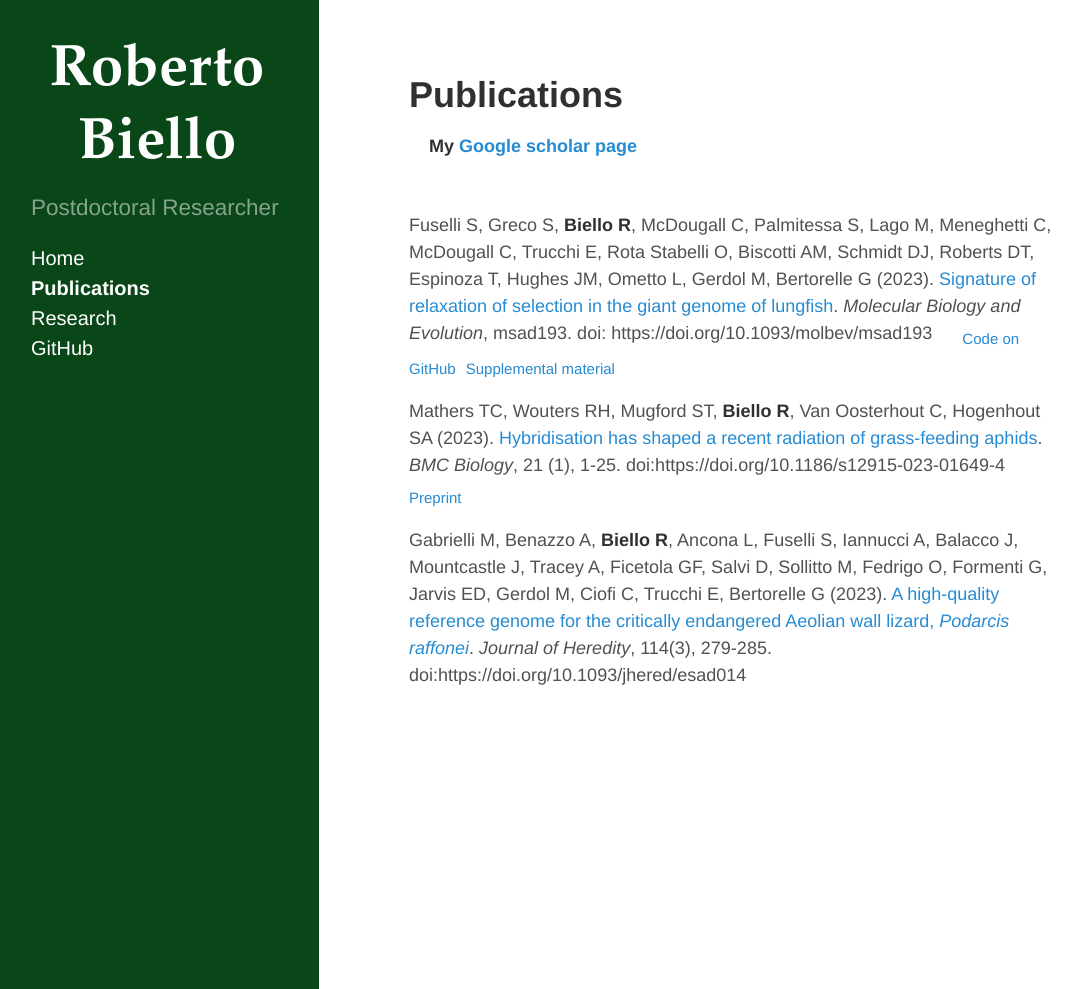
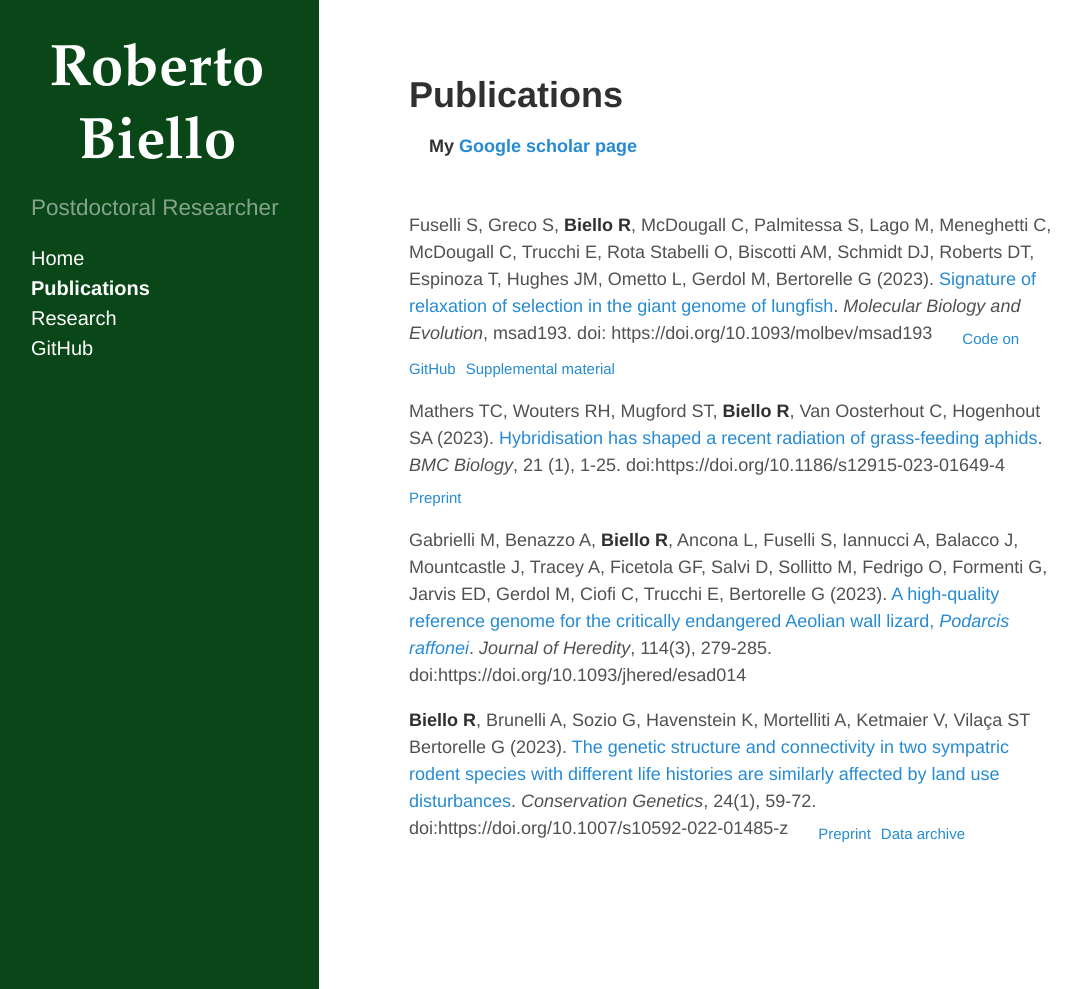
Before and after one commit to rsbiello/rsbiello.github.io, a Jekyll site: the page built from publications.md, in a window 1280 px wide and 989 px high. Shown: the whole window, without its empty margins (5-1086 px from the left). Built offline with Jekyll 4.4.1, drawn with Linux system fonts in a browser that asks for light colours; Markdown is read by kramdown in place of the engine named in the settings.

Commit message:
Update publications.md

```diff
--- a/publications.md
+++ b/publications.md
@@ -14,3 +14,6 @@ Mathers TC, Wouters RH, Mugford ST, **Biello R**, Van Oosterhout C, Hogenhout SA
 &nbsp;&nbsp;&nbsp;&nbsp; <sub>[Preprint](https://www.biorxiv.org/content/10.1101/2022.09.27.509720v1)</sub>
 
 Gabrielli M, Benazzo A, **Biello R**, Ancona L, Fuselli S, Iannucci A, Balacco J, Mountcastle J, Tracey A, Ficetola GF, Salvi D, Sollitto M, Fedrigo O, Formenti G, Jarvis ED, Gerdol M, Ciofi C, Trucchi E, Bertorelle G (2023). [A high-quality reference genome for the critically endangered Aeolian wall lizard, *Podarcis raffonei*](https://academic.oup.com/jhered/article-abstract/114/3/279/7068064?redirectedFrom=fulltext). *Journal of Heredity*, 114(3), 279-285. doi:https://doi.org/10.1093/jhered/esad014
+
+**Biello R**, Brunelli A, Sozio G, Havenstein K, Mortelliti A, Ketmaier V, Vilaça ST Bertorelle G (2023). [The genetic structure and connectivity in two sympatric rodent species with different life histories are similarly affected by land use disturbances](https://link.springer.com/article/10.1007/s10592-022-01485-z). *Conservation Genetics*, 24(1), 59-72. doi:https://doi.org/10.1007/s10592-022-01485-z
+&nbsp;&nbsp;&nbsp;&nbsp; <sub>[Preprint](https://www.biorxiv.org/content/10.1101/464057v1.abstract)</sub>  &nbsp;<sub>[Data archive](https://doi.org/10.5281/zenodo.6527316)</sub>
```
